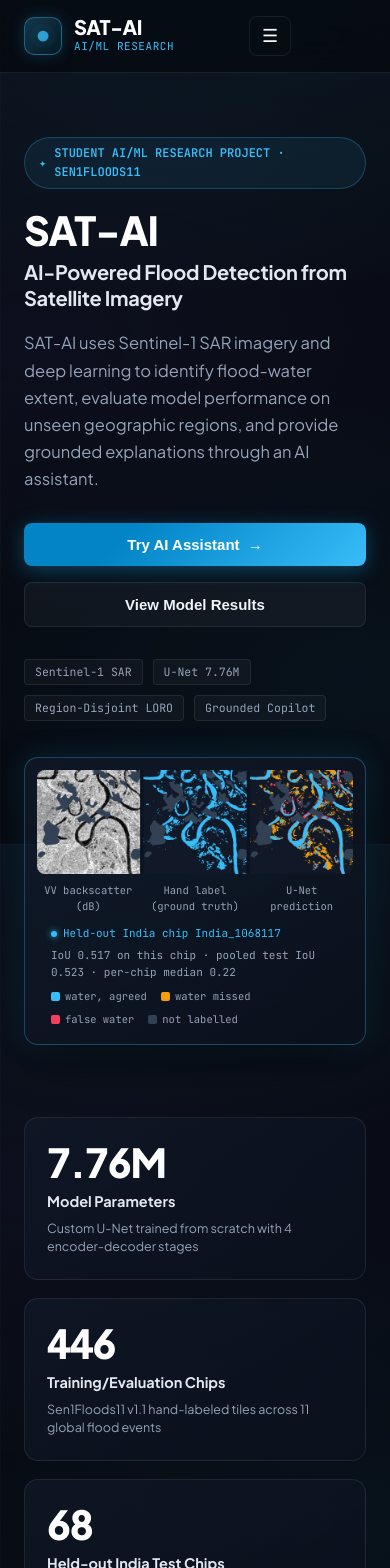
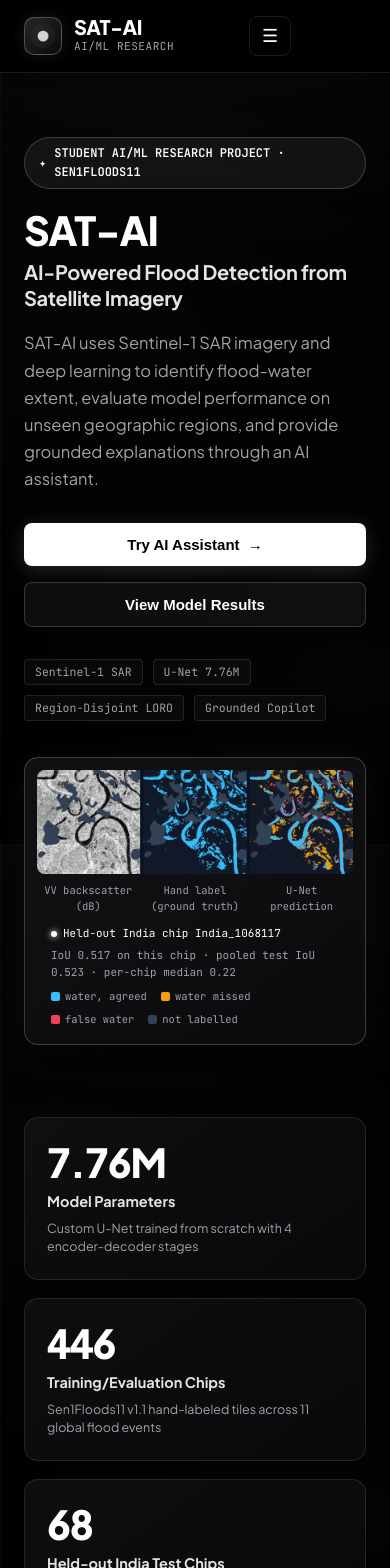
Before and after one commit to Sahil27-cs/SAT-AI, a Next.js app in the folder frontend/: page / in a window 390 px wide. Shown: the top 1568 px of the page. Built offline with nearby package versions, Linux system fonts and the light colour scheme; no server answers.

Commit message:
style(theme): switch site color palette to pure black and monochrome dark

```diff
--- a/frontend/app/globals.css
+++ b/frontend/app/globals.css
@@ -1,25 +1,25 @@
 @import url('https://fonts.googleapis.com/css2?family=Plus+Jakarta+Sans:wght@300;400;500;600;700;800&family=JetBrains+Mono:wght@400;500;600&display=swap');
 
 :root {
-  --bg: #070a11;
-  --bg-secondary: #0c121e;
-  --bg-card: rgba(15, 23, 38, 0.7);
-  --bg-card-hover: rgba(22, 34, 56, 0.85);
-  --bg-card-solid: #0f1726;
-  --border: rgba(255, 255, 255, 0.08);
-  --border-strong: rgba(56, 189, 248, 0.3);
-  --border-glow: rgba(56, 189, 248, 0.15);
-  --fg: #f8fafc;
-  --fg-dim: #94a3b8;
-  --fg-faint: #64748b;
-  --accent: #38bdf8;
-  --accent-rgb: 56, 189, 248;
-  --accent-cyan: #00e5ff;
-  --accent-glow: rgba(56, 189, 248, 0.25);
+  --bg: #000000;
+  --bg-secondary: #0a0a0a;
+  --bg-card: rgba(18, 18, 20, 0.75);
+  --bg-card-hover: rgba(28, 28, 32, 0.9);
+  --bg-card-solid: #0d0d0f;
+  --border: rgba(255, 255, 255, 0.1);
+  --border-strong: rgba(255, 255, 255, 0.2);
+  --border-glow: rgba(255, 255, 255, 0.08);
+  --fg: #ffffff;
+  --fg-dim: #a1a1aa;
+  --fg-faint: #71717a;
+  --accent: #ffffff;
+  --accent-rgb: 255, 255, 255;
+  --accent-cyan: #e4e4e7;
+  --accent-glow: rgba(255, 255, 255, 0.12);
   --obs: #10b981;
   --obs-glow: rgba(16, 185, 129, 0.2);
-  --model: #a78bfa;
-  --model-glow: rgba(167, 139, 250, 0.2);
+  --model: #a1a1aa;
+  --model-glow: rgba(161, 161, 170, 0.2);
   --index: #f59e0b;
   --danger: #f43f5e;
   --radius-sm: 8px;
@@ -40,16 +40,17 @@
 html {
   scroll-behavior: smooth;
   scroll-padding-top: 80px;
+  background-color: #000000;
 }
 
 body {
   background-color: var(--bg);
   background-image:
-    radial-gradient(ellipse 900px 500px at 50% -50px, rgba(56, 189, 248, 0.1), transparent 70%),
-    radial-gradient(ellipse 800px 400px at 10% 40%, rgba(99, 102, 241, 0.06), transparent 70%),
-    radial-gradient(ellipse 700px 400px at 90% 80%, rgba(14, 165, 233, 0.05), transparent 70%),
-    linear-gradient(to right, rgba(255, 255, 255, 0.015) 1px, transparent 1px),
-    linear-gradient(to bottom, rgba(255, 255, 255, 0.015) 1px, transparent 1px);
+    radial-gradient(ellipse 900px 500px at 50% -50px, rgba(255, 255, 255, 0.04), transparent 70%),
+    radial-gradient(ellipse 800px 400px at 10% 40%, rgba(255, 255, 255, 0.02), transparent 70%),
+    radial-gradient(ellipse 700px 400px at 90% 80%, rgba(255, 255, 255, 0.015), transparent 70%),
+    linear-gradient(to right, rgba(255, 255, 255, 0.02) 1px, transparent 1px),
+    linear-gradient(to bottom, rgba(255, 255, 255, 0.02) 1px, transparent 1px);
   background-size: 100% 100%, 100% 100%, 100% 100%, 48px 48px, 48px 48px;
   background-attachment: fixed;
   color: var(--fg);
@@ -61,13 +62,16 @@
 }
 
 a {
-  color: var(--accent);
-  text-decoration: none;
-  transition: color 0.15s ease, opacity 0.15s ease;
+  color: #ffffff;
+  text-decoration: underline;
+  text-underline-offset: 3px;
+  text-decoration-color: rgba(255, 255, 255, 0.3);
+  transition: all 0.15s ease;
 }
 
 a:hover {
-  color: #7dd3fc;
+  color: #e4e4e7;
+  text-decoration-color: #ffffff;
 }
 
 /* ---------- Typography & Utility ---------- */
@@ -99,9 +103,9 @@
   font-weight: 600;
   text-transform: uppercase;
   letter-spacing: 0.08em;
-  color: var(--accent);
-  background: rgba(56, 189, 248, 0.1);
-  border: 1px solid rgba(56, 189, 248, 0.25);
+  color: #ffffff;
+  background: rgba(255, 255, 255, 0.06);
+  border: 1px solid rgba(255, 255, 255, 0.18);
   padding: 4px 12px;
   border-radius: var(--radius-full);
   margin-bottom: 12px;
@@ -117,7 +121,7 @@
 }
 
 .section-title .gradient-text {
-  background: linear-gradient(135deg, #ffffff 30%, var(--accent) 100%);
+  background: linear-gradient(135deg, #ffffff 40%, #a1a1aa 100%);
   -webkit-background-clip: text;
   -webkit-text-fill-color: transparent;
 }
@@ -140,7 +144,7 @@
   left: 0;
   right: 0;
   z-index: 100;
-  background: rgba(7, 10, 17, 0.82);
+  background: rgba(0, 0, 0, 0.85);
   backdrop-filter: blur(20px);
   -webkit-backdrop-filter: blur(20px);
   border-bottom: 1px solid var(--border);
@@ -165,27 +169,27 @@
   width: 38px;
   height: 38px;
   border-radius: 10px;
-  background: linear-gradient(135deg, rgba(56, 189, 248, 0.25), rgba(14, 165, 233, 0.08));
-  border: 1px solid rgba(56, 189, 248, 0.4);
+  background: linear-gradient(135deg, rgba(255, 255, 255, 0.15), rgba(255, 255, 255, 0.04));
+  border: 1px solid rgba(255, 255, 255, 0.25);
   display: flex;
   align-items: center;
   justify-content: center;
   position: relative;
-  box-shadow: 0 0 16px rgba(56, 189, 248, 0.2);
+  box-shadow: 0 0 16px rgba(255, 255, 255, 0.08);
 }
 
 .brand-icon-pulse {
   width: 10px;
   height: 10px;
   border-radius: 50%;
-  background: var(--accent);
-  box-shadow: 0 0 10px var(--accent);
+  background: #ffffff;
+  box-shadow: 0 0 10px rgba(255, 255, 255, 0.9);
   animation: pulse-beacon 2s infinite ease-in-out;
 }
 
 @keyframes pulse-beacon {
-  0%, 100% { transform: scale(1); opacity: 1; box-shadow: 0 0 0 0 rgba(56, 189, 248, 0.6); }
-  50% { transform: scale(1.1); opacity: 0.8; box-shadow: 0 0 0 7px rgba(56, 189, 248, 0); }
+  0%, 100% { transform: scale(1); opacity: 1; box-shadow: 0 0 0 0 rgba(255, 255, 255, 0.6); }
+  50% { transform: scale(1.1); opacity: 0.8; box-shadow: 0 0 0 7px rgba(255, 255, 255, 0); }
 }
 
 .brand-text {
@@ -204,7 +208,7 @@
 .brand-sub {
   font-size: 11px;
   font-family: var(--mono);
-  color: var(--accent);
+  color: #a1a1aa;
   letter-spacing: 0.05em;
 }
 
@@ -219,6 +223,7 @@
   color: var(--fg-dim);
   font-size: 14.5px;
   font-weight: 500;
+  text-decoration: none;
   transition: color 0.15s ease;
   position: relative;
 }
@@ -233,23 +238,24 @@
   align-items: center;
   gap: 8px;
   padding: 8px 18px;
-  background: linear-gradient(135deg, rgba(56, 189, 248, 0.15), rgba(14, 165, 233, 0.25));
-  border: 1px solid rgba(56, 189, 248, 0.5);
+  background: #ffffff;
+  border: 1px solid #ffffff;
   border-radius: var(--radius-full);
-  color: #fff;
+  color: #000000;
   font-size: 13.5px;
-  font-weight: 600;
+  font-weight: 700;
   transition: all 0.2s ease;
-  box-shadow: 0 0 14px rgba(56, 189, 248, 0.15);
+  box-shadow: 0 0 14px rgba(255, 255, 255, 0.15);
+  text-decoration: none;
 }
 
 .nav-cta:hover {
-  background: linear-gradient(135deg, rgba(56, 189, 248, 0.25), rgba(14, 165, 233, 0.4));
-  border-color: var(--accent);
+  background: #e4e4e7;
+  border-color: #e4e4e7;
+  color: #000000;
   transform: translateY(-1px);
-  box-shadow: 0 4px 20px rgba(56, 189, 248, 0.3);
+  box-shadow: 0 4px 20px rgba(255, 255, 255, 0.25);
   text-decoration: none;
-  color: #fff;
 }
 
 /* Mobile Nav Toggle */
@@ -289,9 +295,9 @@
   font-family: var(--mono);
   font-size: 12px;
   font-weight: 600;
-  color: var(--accent);
-  background: rgba(56, 189, 248, 0.08);
-  border: 1px solid rgba(56, 189, 248, 0.25);
+  color: #ffffff;
+  background: rgba(255, 255, 255, 0.06);
+  border: 1px solid rgba(255, 255, 255, 0.18);
   padding: 6px 14px;
   border-radius: var(--radius-full);
   margin-bottom: 20px;
@@ -304,7 +310,7 @@
   letter-spacing: -0.03em;
   line-height: 1.05;
   margin-bottom: 8px;
-  background: linear-gradient(135deg, #ffffff 40%, var(--accent) 100%);
+  background: linear-gradient(135deg, #ffffff 40%, #a1a1aa 100%);
   -webkit-background-clip: text;
   -webkit-text-fill-color: transparent;
 }
@@ -312,7 +318,7 @@
 .hero-subtitle {
   font-size: 24px;
   font-weight: 700;
-  color: #e2e8f0;
+  color: #e4e4e7;
   letter-spacing: -0.015em;
   margin-bottom: 18px;
   line-height: 1.3;
@@ -339,21 +345,23 @@
   align-items: center;
   gap: 8px;
   padding: 13px 28px;
-  background: linear-gradient(135deg, #0284c7, #0284c7 30%, #38bdf8);
-  color: #fff;
+  background: #ffffff;
+  color: #000000;
   font-size: 15px;
-  font-weight: 650;
+  font-weight: 700;
   border-radius: var(--radius-sm);
   border: none;
   cursor: pointer;
   transition: all 0.2s cubic-bezier(0.16, 1, 0.3, 1);
-  box-shadow: 0 4px 20px rgba(14, 165, 233, 0.35);
+  box-shadow: 0 4px 20px rgba(255, 255, 255, 0.15);
+  text-decoration: none;
 }
 
 .btn-primary:hover {
   transform: translateY(-2px);
-  box-shadow: 0 8px 28px rgba(56, 189, 248, 0.45);
-  color: #fff;
+  background: #e4e4e7;
+  color: #000000;
+  box-shadow: 0 8px 28px rgba(255, 255, 255, 0.25);
   text-decoration: none;
 }
 
@@ -362,19 +370,20 @@
   align-items: center;
   gap: 8px;
   padding: 13px 26px;
-  background: rgba(255, 255, 255, 0.04);
-  color: #f1f5f9;
+  background: rgba(255, 255, 255, 0.05);
+  color: #ffffff;
   font-size: 15px;
   font-weight: 600;
   border-radius: var(--radius-sm);
-  border: 1px solid var(--border);
+  border: 1px solid rgba(255, 255, 255, 0.16);
   cursor: pointer;
   transition: all 0.2s ease;
+  text-decoration: none;
 }
 
 .btn-secondary:hover {
-  background: rgba(255, 255, 255, 0.08);
-  border-color: rgba(255, 255, 255, 0.2);
+  background: rgba(255, 255, 255, 0.1);
+  border-color: rgba(255, 255, 255, 0.3);
   transform: translateY(-2px);
   color: #fff;
   text-decoration: none;
@@ -402,16 +411,16 @@
   position: relative;
   border-radius: var(--radius);
   padding: 12px;
-  background: linear-gradient(145deg, rgba(20, 30, 48, 0.6), rgba(11, 16, 28, 0.85));
+  background: linear-gradient(145deg, rgba(24, 24, 27, 0.7), rgba(12, 12, 14, 0.9));
   border: 1px solid var(--border-strong);
-  box-shadow: 0 20px 50px -10px rgba(0, 0, 0, 0.7), 0 0 30px rgba(56, 189, 248, 0.15);
+  box-shadow: 0 20px 50px -10px rgba(0, 0, 0, 0.9), 0 0 30px rgba(255, 255, 255, 0.05);
 }
 
 .hero-visual-frame {
   position: relative;
   overflow: hidden;
   border-radius: calc(var(--radius) - 6px);
-  background: #04060a;
+  background: #000000;
 }
 
 .hero-img {
@@ -468,7 +477,7 @@
   display: inline-flex;
   align-items: center;
   gap: 6px;
-  color: var(--accent);
+  color: #ffffff;
 }
 
 .hero-visual-badge::before {
@@ -476,8 +485,8 @@
   width: 6px;
   height: 6px;
   border-radius: 50%;
-  background: var(--accent);
-  box-shadow: 0 0 6px var(--accent);
+  background: #ffffff;
+  box-shadow: 0 0 6px #ffffff;
 }
 
 /* ---------- Key Metrics Section (Exactly 4 Cards) ---------- */
@@ -492,7 +501,7 @@
 }
 
 .metric-card {
-  background: linear-gradient(145deg, rgba(17, 26, 42, 0.65), rgba(11, 17, 29, 0.85));
+  background: linear-gradient(145deg, rgba(20, 20, 22, 0.7), rgba(10, 10, 12, 0.9));
   border: 1px solid var(--border);
   border-radius: var(--radius);
   padding: 24px 22px;
@@ -508,15 +517,15 @@
   left: 0;
   right: 0;
   height: 2px;
-  background: linear-gradient(90deg, transparent, rgba(56, 189, 248, 0.4), transparent);
+  background: linear-gradient(90deg, transparent, rgba(255, 255, 255, 0.4), transparent);
   opacity: 0;
   transition: opacity 0.25s ease;
 }
 
 .metric-card:hover {
   transform: translateY(-3px);
-  border-color: rgba(56, 189, 248, 0.35);
-  box-shadow: 0 12px 30px -8px rgba(0, 0, 0, 0.5), 0 0 20px rgba(56, 189, 248, 0.1);
+  border-color: rgba(255, 255, 255, 0.3);
+  box-shadow: 0 12px 30px -8px rgba(0, 0, 0, 0.8), 0 0 20px rgba(255, 255, 255, 0.05);
 }
 
 .metric-card:hover::before {
@@ -530,7 +539,7 @@
   line-height: 1;
   margin-bottom: 8px;
   font-variant-numeric: tabular-nums;
-  background: linear-gradient(135deg, #ffffff 40%, var(--accent) 100%);
+  background: linear-gradient(135deg, #ffffff 40%, #a1a1aa 100%);
   -webkit-background-clip: text;
   -webkit-text-fill-color: transparent;
 }
@@ -538,7 +547,7 @@
 .metric-label {
   font-size: 14.5px;
   font-weight: 650;
-  color: #e2e8f0;
+  color: #e4e4e7;
   margin-bottom: 6px;
 }
 
@@ -557,7 +566,7 @@
 }
 
 .pipeline-card {
-  background: linear-gradient(145deg, rgba(16, 25, 41, 0.7), rgba(9, 14, 24, 0.85));
+  background: linear-gradient(145deg, rgba(20, 20, 22, 0.75), rgba(10, 10, 12, 0.95));
   border: 1px solid var(--border);
   border-radius: var(--radius);
   padding: 24px 20px;
@@ -568,9 +577,9 @@
 }
 
 .pipeline-card:hover {
-  border-color: rgba(56, 189, 248, 0.4);
+  border-color: rgba(255, 255, 255, 0.3);
   transform: translateY(-3px);
-  box-shadow: 0 12px 30px -8px rgba(0, 0, 0, 0.5);
+  box-shadow: 0 12px 30px -8px rgba(0, 0, 0, 0.7);
 }
 
 .pipeline-step-header {
@@ -584,11 +593,11 @@
   font-family: var(--mono);
   font-size: 13px;
   font-weight: 700;
-  color: var(--accent);
-  background: rgba(56, 189, 248, 0.1);
+  color: #ffffff;
+  background: rgba(255, 255, 255, 0.08);
   padding: 4px 10px;
   border-radius: 6px;
-  border: 1px solid rgba(56, 189, 248, 0.2);
+  border: 1px solid rgba(255, 255, 255, 0.18);
 }
 
 .pipeline-icon {
@@ -605,7 +614,7 @@
 .pipeline-primary {
   font-size: 13.5px;
   font-weight: 600;
-  color: var(--accent);
+  color: #ffffff;
   font-family: var(--mono);
   margin-bottom: 6px;
 }
@@ -631,7 +640,7 @@
 }
 
 .spec-item {
-  background: rgba(16, 25, 41, 0.6);
+  background: rgba(18, 18, 20, 0.7);
   border: 1px solid var(--border);
   border-radius: var(--radius-sm);
   padding: 14px 16px;
@@ -653,12 +662,12 @@
 }
 
 .spec-value code {
-  color: var(--accent);
+  color: #ffffff;
   font-family: var(--mono);
 }
 
 .model-architecture-card {
-  background: linear-gradient(145deg, rgba(16, 25, 43, 0.7), rgba(10, 15, 26, 0.9));
+  background: linear-gradient(145deg, rgba(20, 20, 22, 0.75), rgba(10, 10, 12, 0.95));
   border: 1px solid var(--border);
   border-radius: var(--radius);
   padding: 24px;
@@ -681,24 +690,24 @@
 }
 
 .arch-diagram {
-  background: rgba(4, 7, 13, 0.85);
-  border: 1px solid rgba(255, 255, 255, 0.05);
+  background: rgba(0, 0, 0, 0.85);
+  border: 1px solid rgba(255, 255, 255, 0.08);
   border-radius: var(--radius-sm);
   padding: 18px;
   margin: 12px 0;
   font-family: var(--mono);
   font-size: 12px;
   line-height: 1.7;
-  color: #94a3b8;
+  color: #a1a1aa;
 }
 
 .arch-node {
-  color: var(--accent);
+  color: #ffffff;
   font-weight: 600;
 }
 
 .arch-skip {
-  color: var(--model);
+  color: #a1a1aa;
 }
 
 /* ---------- Performance & Results Section ---------- */
@@ -710,7 +719,7 @@
 }
 
 .result-card {
-  background: linear-gradient(145deg, rgba(18, 28, 46, 0.7), rgba(11, 17, 29, 0.9));
+  background: linear-gradient(145deg, rgba(20, 20, 22, 0.7), rgba(10, 10, 12, 0.9));
   border: 1px solid var(--border);
   border-radius: var(--radius);
   padding: 22px 20px;
@@ -720,9 +729,9 @@
 }
 
 .result-card.highlight {
-  border-color: rgba(56, 189, 248, 0.4);
-  background: linear-gradient(145deg, rgba(56, 189, 248, 0.12), rgba(14, 165, 233, 0.04));
-  box-shadow: 0 0 24px rgba(56, 189, 248, 0.1);
+  border-color: rgba(255, 255, 255, 0.35);
+  background: linear-gradient(145deg, rgba(30, 30, 34, 0.8), rgba(14, 14, 16, 0.95));
+  box-shadow: 0 0 24px rgba(255, 255, 255, 0.08);
 }
 
 .result-metric-val {
@@ -736,7 +745,7 @@
 }
 
 .result-card.highlight .result-metric-val {
-  background: linear-gradient(135deg, #ffffff 40%, var(--accent) 100%);
+  background: linear-gradient(135deg, #ffffff 40%, #a1a1aa 100%);
   -webkit-background-clip: text;
   -webkit-text-fill-color: transparent;
 }
@@ -759,7 +768,7 @@
 }
 
 .comparison-card {
-  background: linear-gradient(145deg, rgba(15, 23, 38, 0.7), rgba(9, 14, 25, 0.85));
+  background: linear-gradient(145deg, rgba(20, 20, 22, 0.7), rgba(10, 10, 12, 0.9));
   border: 1px solid var(--border);
   border-radius: var(--radius);
   padding: 26px;
@@ -802,7 +811,7 @@
   background: rgba(255, 255, 255, 0.05);
   border-radius: 6px;
   overflow: hidden;
-  border: 1px solid rgba(255, 255, 255, 0.06);
+  border: 1px solid rgba(255, 255, 255, 0.08);
   position: relative;
 }
 
@@ -817,16 +826,17 @@
   font-family: var(--mono);
   font-size: 11px;
   font-weight: 700;
-  color: #fff;
 }
 
 .comp-bar-fill.model {
-  background: linear-gradient(90deg, #0284c7, #38bdf8);
-  box-shadow: 0 0 14px rgba(56, 189, 248, 0.3);
+  background: linear-gradient(90deg, #71717a, #ffffff);
+  box-shadow: 0 0 14px rgba(255, 255, 255, 0.2);
+  color: #000000;
 }
 
 .comp-bar-fill.baseline {
-  background: linear-gradient(90deg, #475569, #64748b);
+  background: linear-gradient(90deg, #27272a, #3f3f46);
+  color: #a1a1aa;
 }
 
 .improvement-badge {
@@ -846,8 +856,8 @@
 
 /* Why this matters card */
 .why-matters-card {
-  background: linear-gradient(145deg, rgba(16, 25, 43, 0.7), rgba(11, 16, 28, 0.85));
-  border: 1px solid rgba(56, 189, 248, 0.25);
+  background: linear-gradient(145deg, rgba(20, 20, 22, 0.75), rgba(10, 10, 12, 0.95));
+  border: 1px solid rgba(255, 255, 255, 0.18);
   border-radius: var(--radius);
   padding: 26px;
   display: flex;
@@ -858,7 +868,7 @@
 .why-matters-title {
   font-size: 16px;
   font-weight: 700;
-  color: var(--accent);
+  color: #ffffff;
   margin-bottom: 12px;
   display: flex;
   align-items: center;
@@ -867,7 +877,7 @@
 
 .why-matters-text {
   font-size: 14.5px;
-  color: #e2e8f0;
+  color: #e4e4e7;
   line-height: 1.65;
   margin-bottom: 18px;
 }
@@ -885,7 +895,7 @@
 .mekong-val {
   font-family: var(--mono);
   font-weight: 700;
-  color: var(--model);
+  color: #ffffff;
 }
 
 /* ---------- Explainable AI (XAI) Section ---------- */
@@ -897,7 +907,7 @@
 }
 
 .xai-card {
-  background: linear-gradient(145deg, rgba(16, 25, 41, 0.7), rgba(10, 15, 26, 0.9));
+  background: linear-gradient(145deg, rgba(20, 20, 22, 0.7), rgba(10, 10, 12, 0.9));
   border: 1px solid var(--border);
   border-radius: var(--radius);
   padding: 28px;
@@ -927,7 +937,7 @@
   font-family: var(--mono);
   font-weight: 700;
   font-size: 14px;
-  color: var(--accent);
+  color: #ffffff;
 }
 
 .attr-track {
@@ -935,19 +945,19 @@
   background: rgba(255, 255, 255, 0.05);
   border-radius: 6px;
   overflow: hidden;
-  border: 1px solid rgba(255, 255, 255, 0.05);
+  border: 1px solid rgba(255, 255, 255, 0.08);
   margin-bottom: 6px;
 }
 
 .attr-fill {
   height: 100%;
   border-radius: 5px;
-  background: linear-gradient(90deg, #6366f1, #38bdf8);
+  background: linear-gradient(90deg, #3f3f46, #71717a);
 }
 
 .attr-fill.primary {
-  background: linear-gradient(90deg, #0284c7, #00e5ff);
-  box-shadow: 0 0 10px rgba(0, 229, 255, 0.3);
+  background: linear-gradient(90deg, #71717a, #ffffff);
+  box-shadow: 0 0 10px rgba(255, 255, 255, 0.2);
 }
 
 .attr-desc {
@@ -957,7 +967,7 @@
 }
 
 .xai-info-card {
-  background: linear-gradient(145deg, rgba(15, 23, 38, 0.65), rgba(9, 14, 25, 0.85));
+  background: linear-gradient(145deg, rgba(20, 20, 22, 0.7), rgba(10, 10, 12, 0.9));
   border: 1px solid var(--border);
   border-radius: var(--radius);
   padding: 28px;
@@ -996,10 +1006,10 @@
 }
 
 .assistant-card {
-  background: linear-gradient(145deg, rgba(15, 23, 38, 0.85), rgba(8, 12, 22, 0.95));
+  background: linear-gradient(145deg, rgba(18, 18, 20, 0.9), rgba(8, 8, 10, 0.98));
   border: 1px solid var(--border-strong);
   border-radius: var(--radius-lg);
-  box-shadow: 0 24px 60px -12px rgba(0, 0, 0, 0.75), 0 0 35px rgba(56, 189, 248, 0.12);
+  box-shadow: 0 24px 60px -12px rgba(0, 0, 0, 0.9), 0 0 35px rgba(255, 255, 255, 0.03);
   overflow: hidden;
   display: flex;
   flex-direction: column;
@@ -1007,7 +1017,7 @@
 
 .assistant-header {
   padding: 20px 24px;
-  background: rgba(10, 16, 28, 0.7);
+  background: rgba(14, 14, 16, 0.85);
   border-bottom: 1px solid var(--border);
   display: flex;
   align-items: center;
@@ -1039,9 +1049,9 @@
 .assistant-badge {
   font-family: var(--mono);
   font-size: 11px;
-  color: var(--accent);
-  background: rgba(56, 189, 248, 0.1);
-  border: 1px solid rgba(56, 189, 248, 0.25);
+  color: #ffffff;
+  background: rgba(255, 255, 255, 0.08);
+  border: 1px solid rgba(255, 255, 255, 0.2);
   padding: 3px 9px;
   border-radius: 4px;
 }
@@ -1049,7 +1059,7 @@
 /* Starter Prompt Chips */
 .starter-prompts {
   padding: 16px 24px;
-  background: rgba(6, 10, 18, 0.5);
+  background: rgba(10, 10, 12, 0.6);
   border-bottom: 1px solid var(--border);
 }
 
@@ -1082,8 +1092,8 @@
 }
 
 .prompt-chip:hover {
-  background: rgba(56, 189, 248, 0.15);
-  border-color: rgba(56, 189, 248, 0.4);
+  background: rgba(255, 255, 255, 0.12);
+  border-color: rgba(255, 255, 255, 0.35);
   color: #fff;
   transform: translateY(-1px);
 }
@@ -1097,7 +1107,7 @@
   display: flex;
   flex-direction: column;
   gap: 20px;
-  background: rgba(4, 7, 13, 0.4);
+  background: rgba(0, 0, 0, 0.55);
 }
 
 .chat-empty-state {
@@ -1134,16 +1144,25 @@
 
 .chat-msg.user {
   align-self: flex-end;
-  background: linear-gradient(135deg, rgba(2, 132, 199, 0.35), rgba(14, 165, 233, 0.2));
-  border: 1px solid rgba(56, 189, 248, 0.3);
+  background: #ffffff;
+  color: #000000;
+  border: 1px solid #ffffff;
   border-radius: 16px 16px 2px 16px;
   padding: 14px 18px;
-  color: #fff;
+}
+
+.chat-msg.user .msg-body {
+  color: #000000;
+  font-weight: 500;
+}
+
+.chat-msg.user .msg-sender {
+  color: #52525b;
 }
 
 .chat-msg.agent {
   align-self: flex-start;
-  background: linear-gradient(145deg, rgba(17, 26, 42, 0.85), rgba(11, 17, 28, 0.95));
+  background: linear-gradient(145deg, rgba(22, 22, 24, 0.9), rgba(14, 14, 16, 0.95));
   border: 1px solid var(--border);
   border-radius: 16px 16px 16px 2px;
   padding: 18px 20px;
@@ -1176,12 +1195,12 @@
   display: inline-flex;
   align-items: center;
   gap: 6px;
-  color: var(--accent);
+  color: #ffffff;
   font-weight: 600;
 }
 
 .sender-badge.user-badge {
-  color: #cbd5e1;
+  color: #71717a;
 }
 
 .copy-msg-btn {
@@ -1226,17 +1245,17 @@
 }
 
 .evidence-accordion summary:hover {
-  color: var(--accent);
+  color: #ffffff;
 }
 
 .evidence-content {
   margin-top: 10px;
   padding: 10px 14px;
-  background: rgba(0, 0, 0, 0.3);
+  background: rgba(0, 0, 0, 0.4);
   border-radius: var(--radius-sm);
   font-family: var(--mono);
   font-size: 11.5px;
-  color: #94a3b8;
+  color: #a1a1aa;
   display: flex;
   flex-direction: column;
   gap: 6px;
@@ -1254,13 +1273,13 @@
 }
 
 .evidence-val {
-  color: #e2e8f0;
+  color: #e4e4e7;
 }
 
 /* Chat Input Bar */
 .chat-input-bar {
   padding: 16px 20px;
-  background: rgba(10, 16, 28, 0.85);
+  background: rgba(14, 14, 16, 0.9);
   border-top: 1px solid var(--border);
   display: flex;
   align-items: center;
@@ -1269,7 +1288,7 @@
 
 .chat-input-field {
   flex: 1;
-  background: rgba(4, 7, 13, 0.7);
+  background: rgba(0, 0, 0, 0.85);
   border: 1px solid var(--border);
   border-radius: var(--radius-sm);
   padding: 12px 18px;
@@ -1281,16 +1300,16 @@
 }
 
 .chat-input-field:focus {
-  border-color: var(--accent);
-  box-shadow: 0 0 12px rgba(56, 189, 248, 0.2);
+  border-color: #ffffff;
+  box-shadow: 0 0 12px rgba(255, 255, 255, 0.15);
 }
 
 .chat-send-btn {
-  background: linear-gradient(135deg, #0284c7, #38bdf8);
+  background: #ffffff;
   border: none;
   border-radius: var(--radius-sm);
-  color: #fff;
-  font-weight: 600;
+  color: #000000;
+  font-weight: 700;
   font-size: 14px;
   padding: 12px 20px;
   cursor: pointer;
@@ -1301,8 +1320,9 @@
 }
 
 .chat-send-btn:hover:not(:disabled) {
+  background: #e4e4e7;
   transform: translateY(-1px);
-  box-shadow: 0 4px 16px rgba(56, 189, 248, 0.35);
+  box-shadow: 0 4px 16px rgba(255, 255, 255, 0.2);
 }
 
 .chat-send-btn:disabled {
@@ -1329,7 +1349,7 @@
   width: 5px;
   height: 5px;
   border-radius: 50%;
-  background: var(--accent);
+  background: #ffffff;
   animation: pulse-beacon 1.2s infinite ease-in-out;
 }
 
@@ -1344,7 +1364,7 @@
 }
 
 .limitation-card {
-  background: linear-gradient(145deg, rgba(16, 25, 41, 0.65), rgba(10, 15, 26, 0.85));
+  background: linear-gradient(145deg, rgba(20, 20, 22, 0.7), rgba(10, 10, 12, 0.9));
   border: 1px solid var(--border);
   border-radius: var(--radius);
   padding: 22px;
@@ -1355,7 +1375,7 @@
 }
 
 .limitation-card:hover {
-  border-color: rgba(255, 255, 255, 0.15);
+  border-color: rgba(255, 255, 255, 0.2);
   transform: translateY(-2px);
 }
 
@@ -1375,13 +1395,13 @@
 
 .limitation-text {
   font-size: 14px;
-  color: #e2e8f0;
+  color: #e4e4e7;
   line-height: 1.55;
 }
 
 /* ---------- About Section ---------- */
 .about-card {
-  background: linear-gradient(145deg, rgba(16, 25, 43, 0.7), rgba(9, 14, 25, 0.9));
+  background: linear-gradient(145deg, rgba(20, 20, 22, 0.75), rgba(10, 10, 12, 0.95));
   border: 1px solid var(--border);
   border-radius: var(--radius-lg);
   padding: 36px;
@@ -1400,7 +1420,7 @@
 
 .about-subtitle {
   font-size: 14.5px;
-  color: var(--accent);
+  color: #a1a1aa;
   font-family: var(--mono);
 }
 
@@ -1419,7 +1439,7 @@
 }
 
 .pillar-card {
-  background: rgba(6, 10, 18, 0.5);
+  background: rgba(10, 10, 12, 0.7);
   border: 1px solid var(--border);
   border-radius: var(--radius-sm);
   padding: 16px;
@@ -1454,7 +1474,7 @@
 /* ---------- Footer ---------- */
 .site-footer {
   border-top: 1px solid var(--border);
-  background: rgba(5, 8, 14, 0.95);
+  background: #000000;
   padding: 40px 0;
   margin-top: 56px;
 }
@@ -1501,6 +1521,7 @@
 .footer-link {
   font-size: 13.5px;
   color: var(--fg-dim);
+  text-decoration: none;
   transition: color 0.15s ease;
 }
 
@@ -1513,13 +1534,13 @@
 .formatted-answer {
   font-size: 14.5px;
   line-height: 1.65;
-  color: #e2e8f0;
+  color: #e4e4e7;
 }
 
 .formatted-h3 {
   font-size: 15.5px;
   font-weight: 750;
-  color: var(--accent);
+  color: #ffffff;
   margin: 14px 0 8px;
   display: flex;
   align-items: center;
@@ -1529,7 +1550,7 @@
 .formatted-h4 {
   font-size: 13.5px;
   font-weight: 700;
-  color: #cbd5e1;
+  color: #d4d4d8;
   margin: 10px 0 6px;
   display: flex;
   align-items: center;
@@ -1560,7 +1581,7 @@
   background: rgba(255, 255, 255, 0.08);
   padding: 2px 6px;
   border-radius: 4px;
-  color: var(--accent);
+  color: #ffffff;
 }
 
 .formatted-alert {
@@ -1622,11 +1643,9 @@
     top: 72px;
     left: 0;
     right: 0;
-    /* Fully opaque: the header's backdrop-filter lets a translucent child
-       show the blurred page through it, which ghosted the hero title. */
-    background: var(--bg);
+    background: #000000;
     border-bottom: 1px solid var(--border);
-    box-shadow: 0 16px 32px rgba(0, 0, 0, 0.5);
+    box-shadow: 0 16px 32px rgba(0, 0, 0, 0.8);
     padding: 20px 24px;
     gap: 16px;
   }
```
